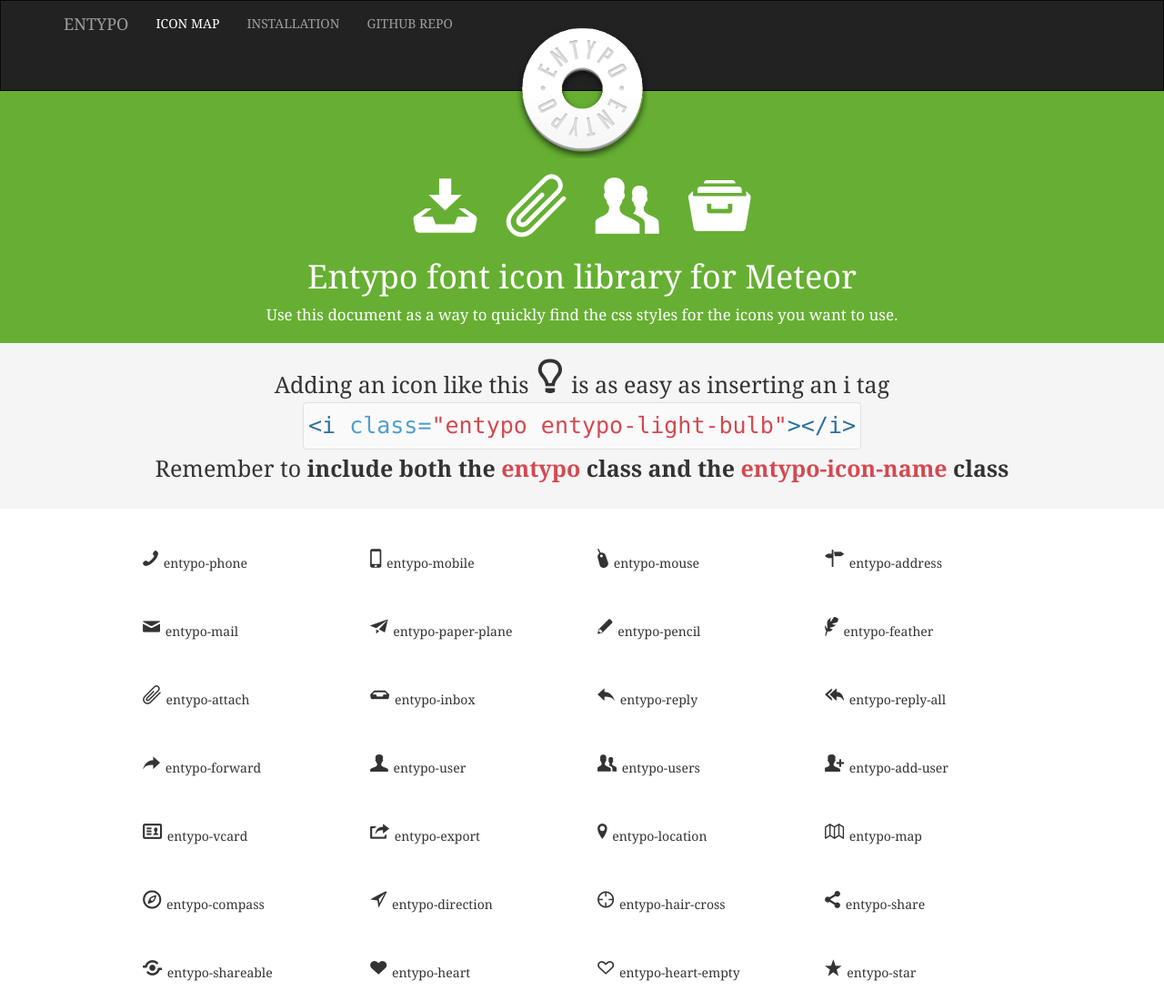
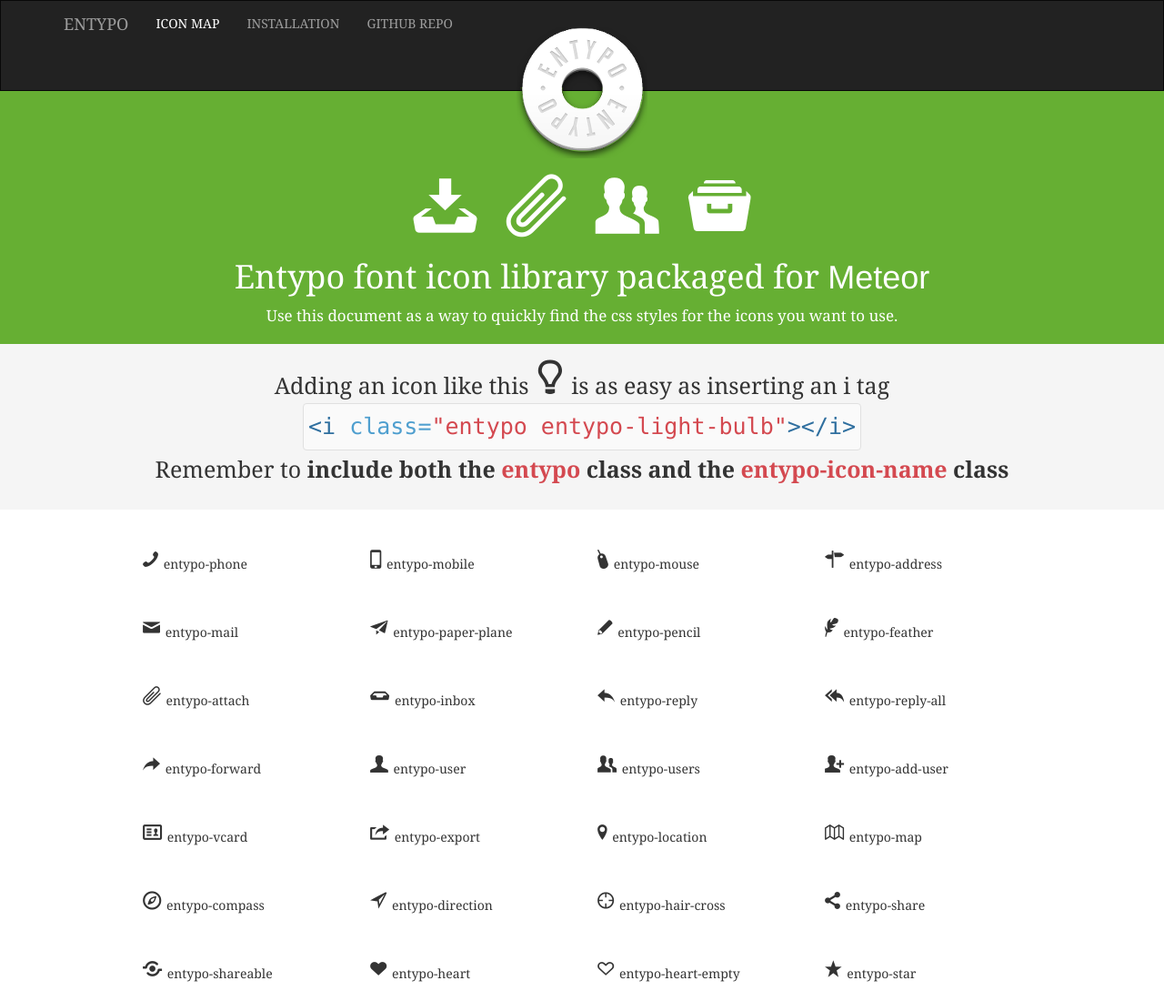
Before and after one commit to Dsyko/meteor-entypo, a plain HTML site: page index.html in a window 1280 px wide. Shown: the top 1100 px of the page at 91% size. Drawn offline with nearby package versions, Linux system fonts and the light colour scheme.

Commit message:
meteor styling

```diff
--- a/index.html
+++ b/index.html
@@ -60,7 +60,7 @@
                 <i class="entypo entypo-archive"></i>
               </div>
               <div class="row">
-                <h1>Entypo font icon library for Meteor</h1>
+                <h1>Entypo font icon library packaged for <span class="meteor">Meteor</span></h1>
               </div>
               <div class="row">
                  <p class="lead">Use this document as a way to quickly find the css styles for the icons you want to use.
--- a/style/site.css
+++ b/style/site.css
@@ -20,6 +20,10 @@
 h1{
 	font-weight: 300;
 	margin-top: 0px;
+}
+.meteor{
+	font-family: 'Helvetica Neue', Helvetica, Arial, san-serif;
+	font-weight: 500;
 }
 .lead{
 	font-size: 17px;
```
